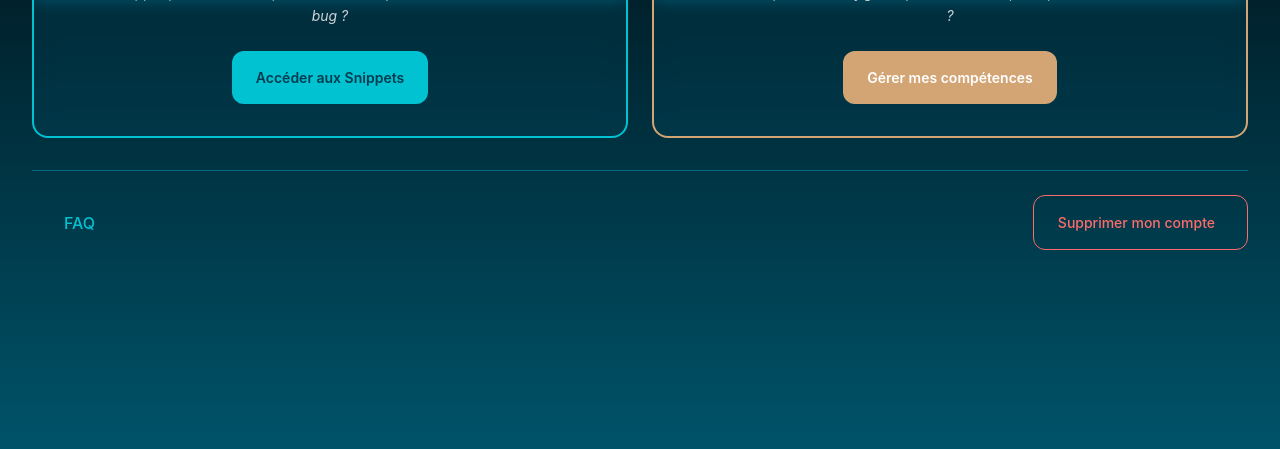
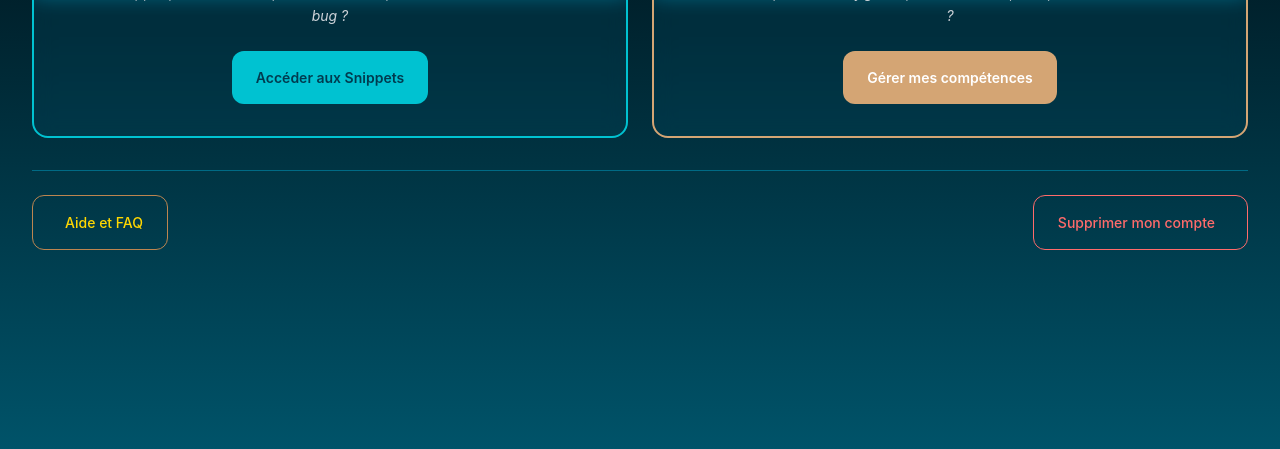
Before and after one commit to AnthonyCC-G/my-ankode, a Symfony app: template backend/templates/dashboard/index.html.twig in a window 1280 px wide. Shown: the part 802-1251 px from the top of the page. Run offline with Twig, Linux system fonts and the light colour scheme; the template is opened without the code that fills it, so the values that code supplies are empty; some libraries are stand-ins or nearby versions.

Commit message:
légères modifications sur le bouton FAQ

```diff
--- a/backend/public/css/dashboard.css
+++ b/backend/public/css/dashboard.css
@@ -328,7 +328,7 @@ body:not(.dark-mode) .card-snippets .card-link {
     gap: var(--spacing-md); /* Même gap que les cards */
     align-items: center;
     padding-top: var(--spacing-md);
-    padding-bottom: var(--spacing-md); /* Ajuste selon ce que tu as mis */
+    padding-bottom: var(--spacing-md);
     margin-top: var(--spacing-md);
     border-top: 1px solid var(--border-color);
     max-width: 1400px; /* Même largeur max que dashboard-container */
@@ -337,6 +337,7 @@ body:not(.dark-mode) .card-snippets .card-link {
     width: 100%;
 }
 
+/*
 .footer-action-link {
     font-family: var(--font-main);
     font-size: var(--font-size-base);
@@ -352,22 +353,42 @@ body:not(.dark-mode) .card-snippets .card-link {
     color: var(--color-accent);
     text-decoration: underline;
 }
+*/
+
+.footer-action-warning {
+    padding: var(--spacing-sm) var(--spacing-md);
+    justify-self: start;
+    background: transparent;
+    padding-left: var(--spacing-lg);
+    color: gold;
+    border: 1px solid var(--gold-700);
+    border-radius: var(--radius-md);
+    font-size: var(--font-size-sm);
+    font-weight: 500;
+    font-family: var(--font-main);
+    cursor: pointer;
+    transition: all var(--transition-base);
+    text-decoration: none;
+    display: inline-block;
+}
+
+.footer-action-warning:hover {
+    background: #d97706; /* Doré plus foncé au hover */
+    transform: translateY(-2px);
+    color: white;
+}
 
 .footer-action-danger {
     padding: var(--spacing-sm) var(--spacing-md);
     justify-self: end;
     padding-right: var(--spacing-lg);
-
-
     font-family: var(--font-main);
     font-size: var(--font-size-sm);
     font-weight: var(--font-weight-medium);
-
     background: transparent;
     color: var(--red-500);
     border: 1px solid var(--red-500);
     border-radius: var(--radius-md);
-
     cursor: pointer;
     transition: all var(--transition-base);
 }
@@ -377,9 +398,6 @@ body:not(.dark-mode) .card-snippets .card-link {
     color: #ffffff;
     transform: translateY(-2px);
 }
-
-
-
 
 
 
--- a/backend/templates/dashboard/index.html.twig
+++ b/backend/templates/dashboard/index.html.twig
@@ -111,7 +111,7 @@
 
         {# ===== FOOTER DASHBOARD - FAQ + SUPPRESSION ===== #}
         <footer class="dashboard-footer">
-            <a href="{{ path('app_legal_mentions') }}" class="footer-action-link">FAQ</a>
+            <a href="{{ path('app_legal_mentions') }}" class="footer-action-warning">Aide et FAQ</a>
             <button type="button" class="footer-action-danger" id="btn-delete-account">Supprimer mon compte</button>
         </footer>
 
```
